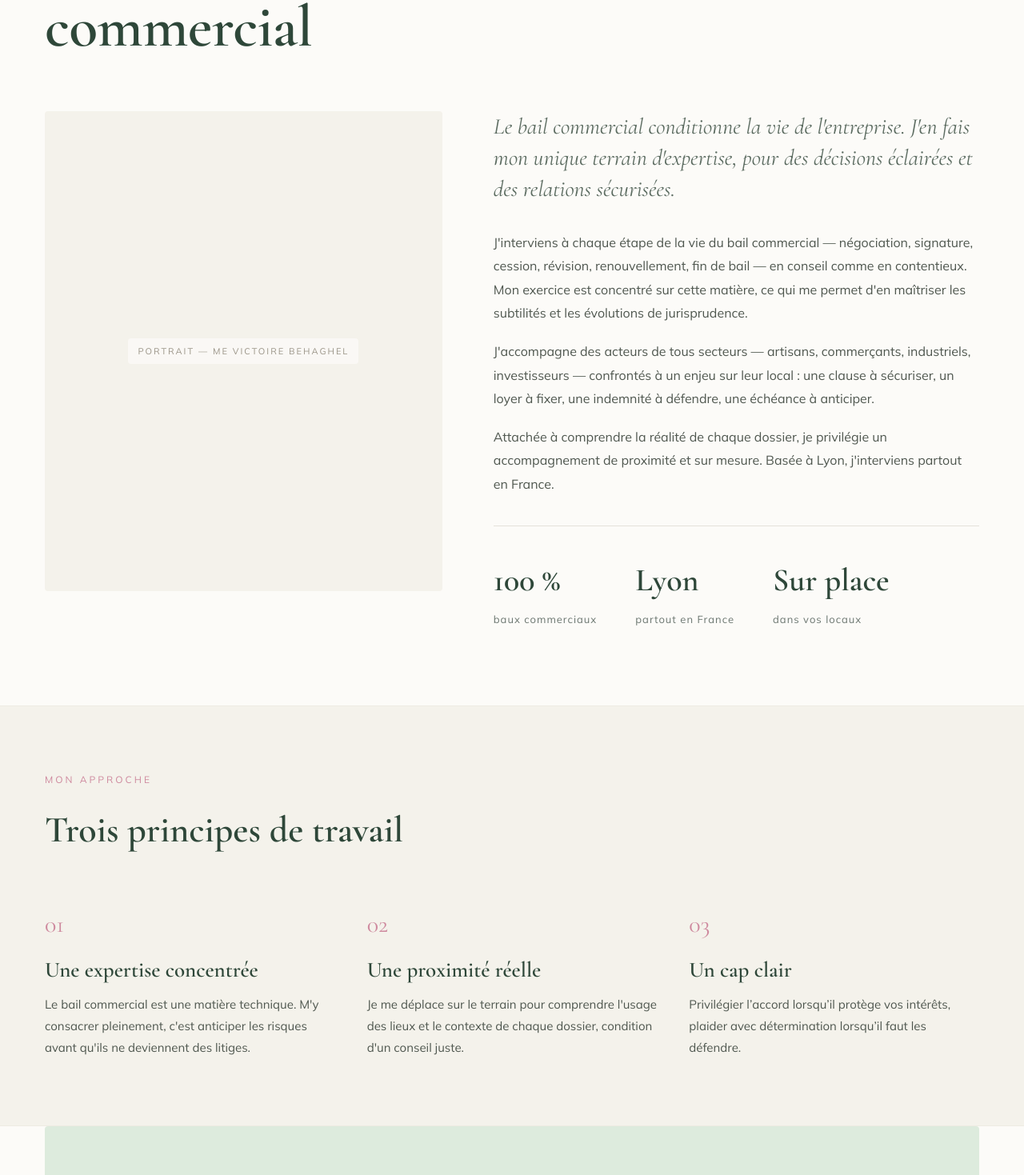
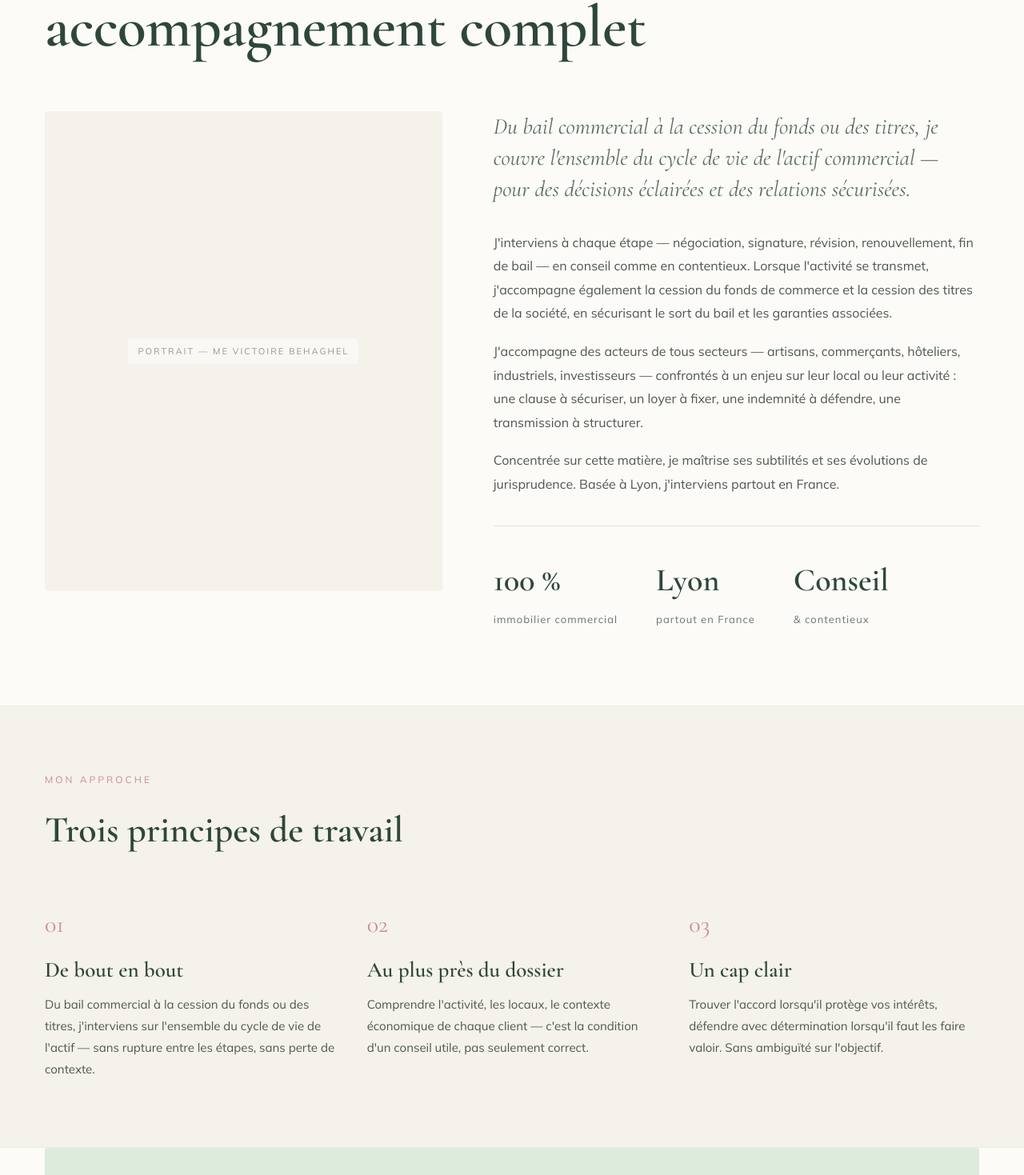
Before and after one commit to PLPATENOTRE/vb-website, a Next.js app: page /a-propos in a window 1280 px wide. Shown: the part 320-1789 px from the top of the page at 80% size. Built offline with nearby package versions, Linux system fonts and the light colour scheme; no server answers.

Commit message:
content(a-propos): H1, texte intro et 3 principes (relecture)
- H1 « Du bail à la cession, un accompagnement complet »
- intro : cycle de vie de l'actif + cession fonds/titres ; chiffres clés mis à jour
- principes : De bout en bout / Au plus près du dossier / Un cap clair

```diff
--- a/src/app/(site)/a-propos/page.tsx
+++ b/src/app/(site)/a-propos/page.tsx
@@ -15,18 +15,18 @@ export const metadata = pageMetadata({
 const PRINCIPLES = [
   {
     num: '01',
-    title: 'Une expertise concentrée',
-    text: "Le bail commercial est une matière technique. M'y consacrer pleinement, c'est anticiper les risques avant qu'ils ne deviennent des litiges.",
+    title: 'De bout en bout',
+    text: "Du bail commercial à la cession du fonds ou des titres, j'interviens sur l'ensemble du cycle de vie de l'actif — sans rupture entre les étapes, sans perte de contexte.",
   },
   {
     num: '02',
-    title: 'Une proximité réelle',
-    text: "Je me déplace sur le terrain pour comprendre l'usage des lieux et le contexte de chaque dossier, condition d'un conseil juste.",
+    title: 'Au plus près du dossier',
+    text: "Comprendre l'activité, les locaux, le contexte économique de chaque client — c'est la condition d'un conseil utile, pas seulement correct.",
   },
   {
     num: '03',
     title: 'Un cap clair',
-    text: `Privilégier l’accord lorsqu’il protège vos intérêts, plaider avec détermination lorsqu’il faut les défendre.`,
+    text: "Trouver l'accord lorsqu'il protège vos intérêts, défendre avec détermination lorsqu'il faut les faire valoir. Sans ambiguïté sur l'objectif.",
   },
 ]
 
@@ -46,7 +46,7 @@ export default function AProposPage() {
           Le cabinet
         </p>
         <h1 className="m-0 max-w-[900px] font-cormorant text-[52px] font-semibold leading-none tracking-[-0.5px] text-forest md:text-[74px]">
-          Une avocate dédiée au bail commercial
+          Du bail à la cession, un accompagnement complet
         </h1>
       </section>
 
@@ -62,23 +62,24 @@ export default function AProposPage() {
         {/* Bio */}
         <div>
           <p className="mb-8 font-cormorant text-[22px] italic leading-[1.4] text-[#5b6b60] md:text-[28px]">
-            Le bail commercial conditionne la vie de l'entreprise. J'en fais mon unique terrain
-            d'expertise, pour des décisions éclairées et des relations sécurisées.
+            Du bail commercial à la cession du fonds ou des titres, je couvre l'ensemble du cycle de
+            vie de l'actif commercial — pour des décisions éclairées et des relations sécurisées.
           </p>
           <p className="mb-[18px] font-mulish text-[16px] leading-[1.85] text-[#4f574f]">
-            J'interviens à chaque étape de la vie du bail commercial — négociation, signature,
-            cession, révision, renouvellement, fin de bail — en conseil comme en contentieux. Mon
-            exercice est concentré sur cette matière, ce qui me permet d'en maîtriser les subtilités
-            et les évolutions de jurisprudence.
+            J'interviens à chaque étape — négociation, signature, révision, renouvellement, fin de
+            bail — en conseil comme en contentieux. Lorsque l'activité se transmet, j'accompagne
+            également la cession du fonds de commerce et la cession des titres de la société, en
+            sécurisant le sort du bail et les garanties associées.
           </p>
           <p className="mb-[18px] font-mulish text-[16px] leading-[1.85] text-[#4f574f]">
-            J'accompagne des acteurs de tous secteurs — artisans, commerçants, industriels,
-            investisseurs — confrontés à un enjeu sur leur local : une clause à sécuriser, un loyer
-            à fixer, une indemnité à défendre, une échéance à anticiper.
+            J'accompagne des acteurs de tous secteurs — artisans, commerçants, hôteliers,
+            industriels, investisseurs — confrontés à un enjeu sur leur local ou leur activité : une
+            clause à sécuriser, un loyer à fixer, une indemnité à défendre, une transmission à
+            structurer.
           </p>
           <p className="mb-9 font-mulish text-[16px] leading-[1.85] text-[#4f574f]">
-            Attachée à comprendre la réalité de chaque dossier, je privilégie un accompagnement de
-            proximité et sur mesure. Basée à Lyon, j'interviens partout en France.
+            Concentrée sur cette matière, je maîtrise ses subtilités et ses évolutions de
+            jurisprudence. Basée à Lyon, j'interviens partout en France.
           </p>
 
           {/* Key figures */}
@@ -86,7 +87,7 @@ export default function AProposPage() {
             <div>
               <div className="font-cormorant text-[40px] font-semibold text-forest">100 %</div>
               <div className="font-mulish text-[13px] tracking-[1px] text-[#6B7670]">
-                baux commerciaux
+                immobilier commercial
               </div>
             </div>
             <div>
@@ -96,9 +97,9 @@ export default function AProposPage() {
               </div>
             </div>
             <div>
-              <div className="font-cormorant text-[40px] font-semibold text-forest">Sur place</div>
+              <div className="font-cormorant text-[40px] font-semibold text-forest">Conseil</div>
               <div className="font-mulish text-[13px] tracking-[1px] text-[#6B7670]">
-                dans vos locaux
+                &amp; contentieux
               </div>
             </div>
           </div>
```
